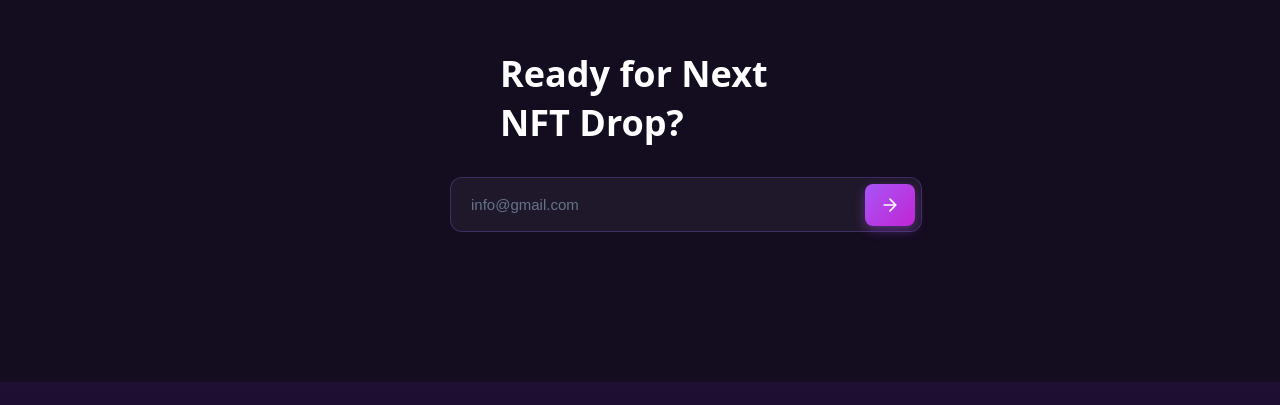
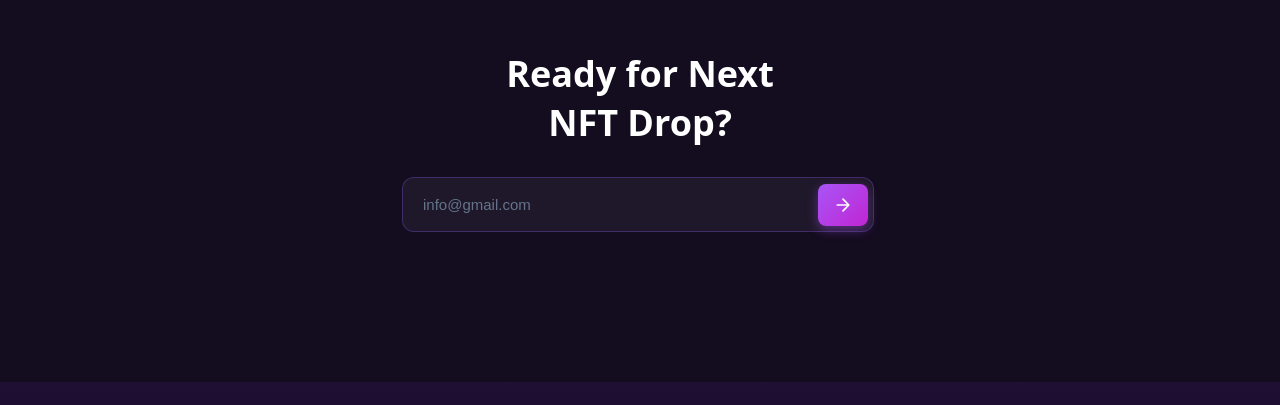
Before and after one commit to Javohirweb01/HIHAMI, a plain HTML site: page index.html in a window 1280 px wide. Shown: the part 7954-8359 px from the top of the page. Drawn offline with Linux system fonts and the light colour scheme.

Commit message:
sub-fixed

```diff
--- a/css/main.css
+++ b/css/main.css
@@ -1016,6 +1016,7 @@ body {
 .sub_inner_title {
     color: white;
     font-size: 36px;
+    text-align: center;
     margin: 0;
     padding: 0;
 }
@@ -1031,6 +1032,8 @@ body {
     border: none;
     font-size: 16px;
     width: 300px;
+    position: relative;
+    right: 48px;
 }
 
 .sub_inner_form {
@@ -1062,7 +1065,7 @@ body {
 
 .submit_btn {
     position: absolute;
-    left: 415px;
+    left: 368px;
     top: 50%;
     transform: translateY(-50%);
     background: linear-gradient(135deg, #a855f7 0%, #c026d3 100%);
```
